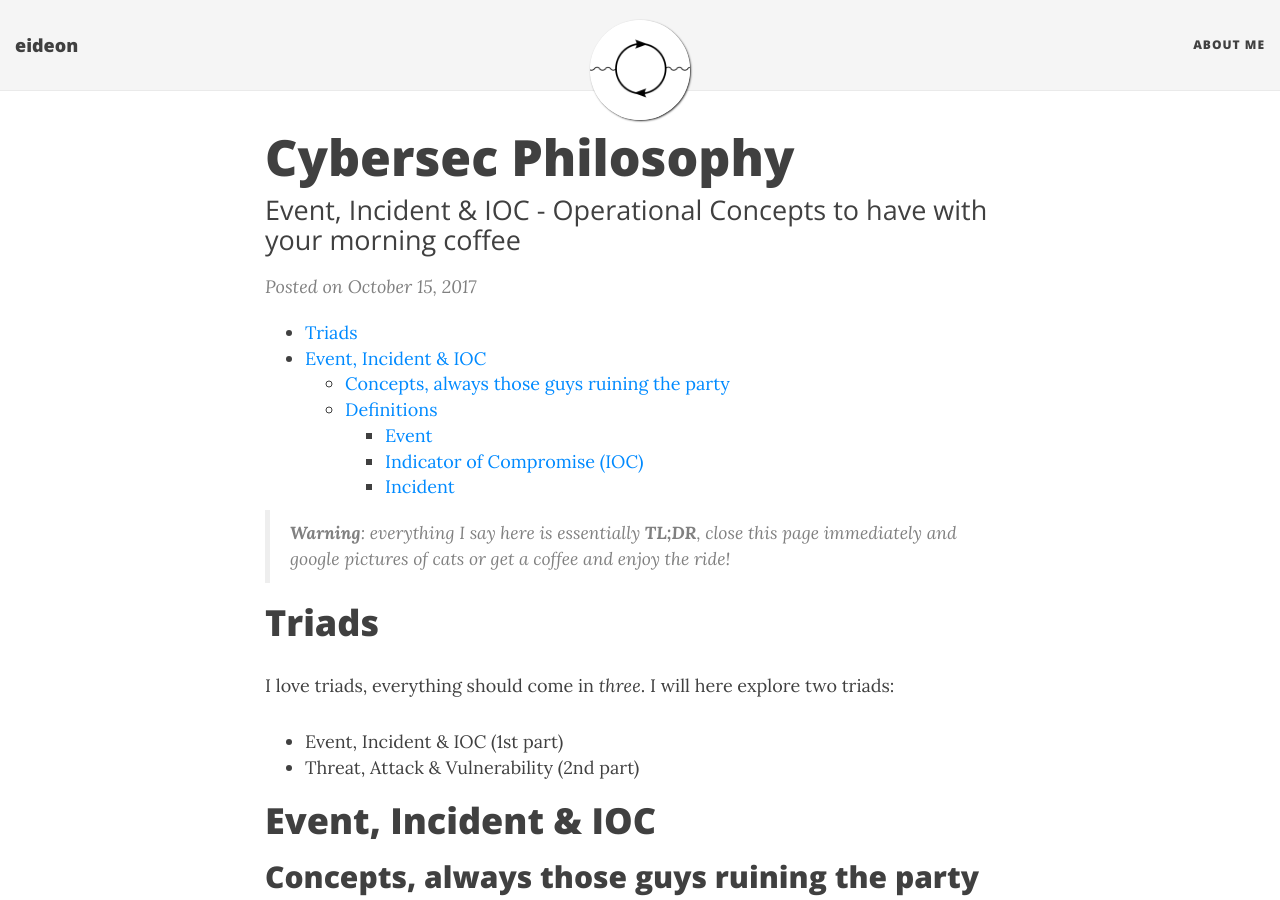
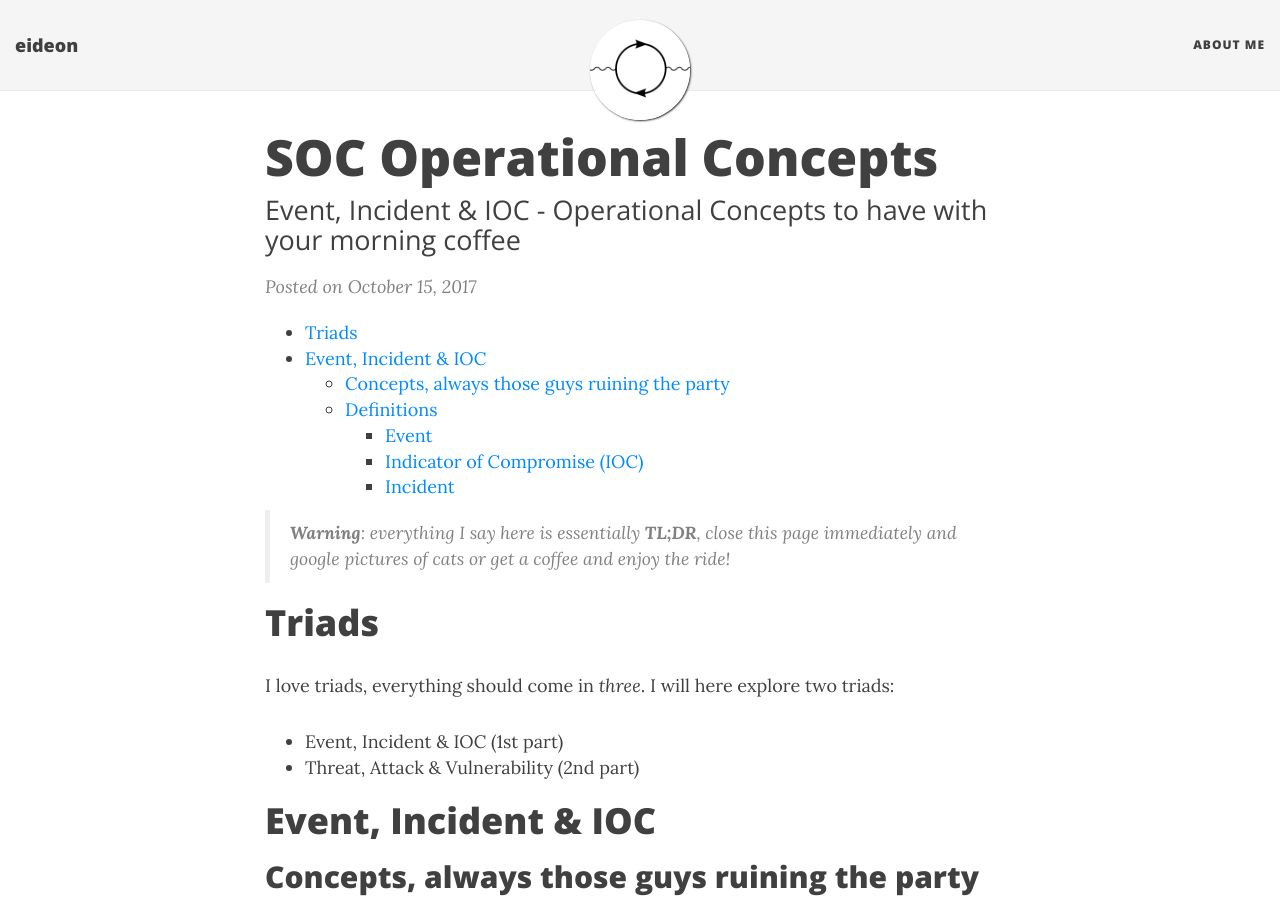
Before and after one commit to darkquasar/darkquasar.github.io, a Jekyll site: the page built from _posts/2017-10-15-THL02-Events_Threats_Incidents.md, in a window 1280 px wide and 900 px high. Built offline with Jekyll 4.4.1, drawn with Linux system fonts in a browser that asks for light colours; nearby versions of some CDN libraries; comment, search, counter and statistics services are not loaded.

Commit message:
Update 2017-10-15-THL02-Events_Threats_Incidents.md

```diff
--- a/_posts/2017-10-15-THL02-Events_Threats_Incidents.md
+++ b/_posts/2017-10-15-THL02-Events_Threats_Incidents.md
@@ -1,6 +1,6 @@
 ---
 layout: post
-title: Cybersec Philosophy
+title: SOC Operational Concepts
 subtitle: Event, Incident & IOC - Operational Concepts to have with your morning coffee
 tags: [incident, threat, event, alarm, ioc, attack, darkquassar, incident management, soc, siem, security, monitoring, operations]
 comments: true
```
